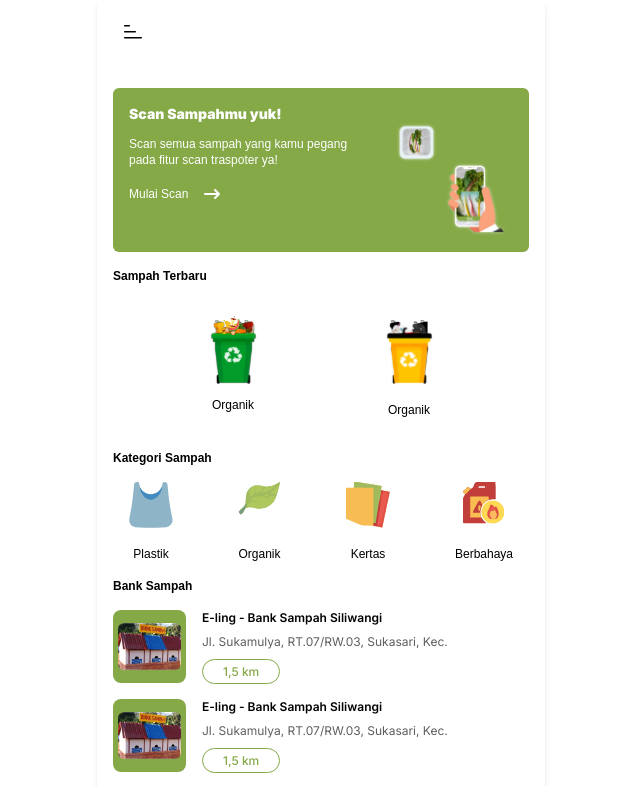
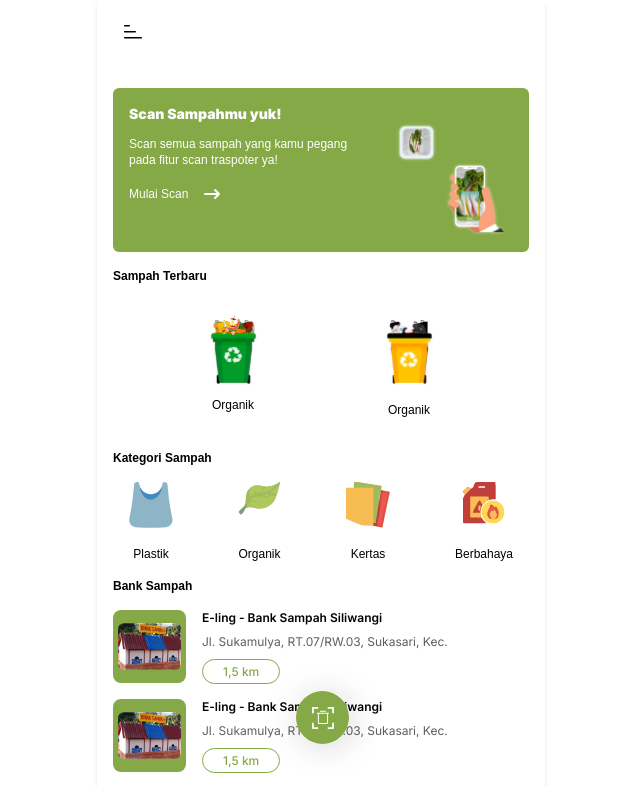
Before and after one commit to AnggraSP/Anggra-Projek-3, a Next.js app: page / in a window 1280 px wide. Shown: the top 786 px of the page, without its empty margins (319-959 px from the left). Built offline with nearby package versions, Linux system fonts and the light colour scheme.

Commit message:
feat: floating button for scan in home

```diff
--- /dev/null
+++ b/app/components/elements/ScanFloating.jsx
@@ -0,0 +1,51 @@
+export default function element(props) {
+  return (
+    <svg
+      width={112}
+      height={120}
+      viewBox="0 0 112 120"
+      fill="none"
+      xmlns="http://www.w3.org/2000/svg"
+      {...props}
+    >
+      <g filter="url(#filter0_d_121_1469)">
+        <circle cx={57.5} cy={57.5} r={26.5} fill="#86A948" />
+        <path
+          d="M69 47.917V52.5a.917.917 0 01-1.833 0v-3.667H63.5a.916.916 0 110-1.833h4.583a.917.917 0 01.917.917zm-16.5 19.25h-3.667V63.5a.916.916 0 10-1.833 0v4.583a.917.917 0 00.917.917H52.5a.917.917 0 000-1.833zm15.583-4.584a.917.917 0 00-.916.917v3.667H63.5a.916.916 0 100 1.833h4.583a.917.917 0 00.917-.917V63.5a.917.917 0 00-.917-.917zm-20.166-9.166a.917.917 0 00.916-.917v-3.667H52.5a.916.916 0 100-1.833h-4.583a.917.917 0 00-.917.917V52.5a.917.917 0 00.917.917zM63.571 52.775h-11.2a.51.51 0 100 1.018h.509v9.164a1.018 1.018 0 001.018 1.018h8.146a1.018 1.018 0 001.018-1.018v-9.164h.509a.51.51 0 000-1.018zm-1.527 10.182h-8.146v-9.164h8.146v9.164zm-7.128-11.71a.509.509 0 01.51-.508h5.09a.51.51 0 110 1.018h-5.09a.51.51 0 01-.51-.51z"
+          fill="#FEFEFE"
+        />
+      </g>
+      <defs>
+        <filter
+          id="filter0_d_121_1469"
+          x={0.525001}
+          y={0.525001}
+          width={119.25}
+          height={119.25}
+        filterUnits="userSpaceOnUse"
+          colorInterpolationFilters="sRGB"
+        >
+          <feFlood floodOpacity={0} result="BackgroundImageFix" />
+          <feColorMatrix
+            in="SourceAlpha"
+            values="0 0 0 0 0 0 0 0 0 0 0 0 0 0 0 0 0 0 127 0"
+            result="hardAlpha"
+          />
+          <feOffset dx={2.65} dy={2.65} />
+          <feGaussianBlur stdDeviation={16.5625} />
+          <feComposite in2="hardAlpha" operator="out" />
+          <feColorMatrix values="0 0 0 0 0 0 0 0 0 0 0 0 0 0 0 0 0 0 0.15 0" />
+          <feBlend
+            in2="BackgroundImageFix"
+            result="effect1_dropShadow_121_1469"
+          />
+          <feBlend
+            in="SourceGraphic"
+            in2="effect1_dropShadow_121_1469"
+            result="shape"
+          />
+        </filter>
+      </defs>
+    </svg>
+  );
+}
--- a/app/hasil-scan/page.tsx
+++ b/app/hasil-scan/page.tsx
@@ -6,6 +6,7 @@ import TempatSampah from "../components/elements/TempatSampah";
 import SampahOrganik from "../components/elements/SampahOrganik";
 import ScanLagi from "../components/elements/ScanLagi";
 import SampahAnorganik from "../components/elements/SampahAnorganik";
+import Link from "next/link";
 
 
 export default function HasilScan() {
@@ -57,9 +58,11 @@ export default function HasilScan() {
           {prediction == "Organik" ? <SampahOrganik /> : <SampahAnorganik />}
         </div>
       </div>
-      <div className="fixed bottom-10">
-        <ScanLagi onClick={() => router.push("/scan-sampah")} />
-      </div>
+      <Link
+        href={"/scan-sampah"}
+        className="fixed bottom-10">
+        <ScanLagi />
+      </Link>
     </div>
   );
 }
--- a/app/layout.tsx
+++ b/app/layout.tsx
@@ -8,8 +8,8 @@ import { title } from "process";
 const inter = Inter({ subsets: ["latin"] });
 
 export const metadata: Metadata = {
-  title: "Create Flowbite React",
-  description: "Generated by create flowbite react",
+  title: "Trashpotter",
+  description: "Pilah sampah dengan mudah",
 };
 
 export default function RootLayout({
@@ -28,13 +28,11 @@ export default function RootLayout({
         <main className="m-auto flex min-h-dvh max-w-md flex-col items-start justify-start gap-2 shadow-md">
           <header className="relative flex h-16 w-full items-center justify-between bg-white px-4">
             <Sidebar />
-            <h1 className="font-poppins flex-grow text-center font-semibold">
+            <h1 className="grow text-center font-poppins font-semibold">
               {title}
             </h1>
           </header>
-          <section className="flex w-full flex-col p-4">
-            {children}
-          </section>
+          <section className="flex w-full flex-col p-4">{children}</section>
         </main>
       </body>
     </html>
--- a/app/page.tsx
+++ b/app/page.tsx
@@ -9,6 +9,7 @@ import Organik from "./components/elements/Organik";
 import Kertas from "./components/elements/Kertas";
 import Berbahaya from "./components/elements/Berbahaya.jsx";
 import BankSampah from "./components/components/BankSampah";
+import ScanFloating from "./components/elements/ScanFloating";
 import Link from "next/link";
 
 export default function Home() {
@@ -28,7 +29,7 @@ export default function Home() {
           >
             <span>Mulai Scan</span>
             <svg
-              className="h-6 w-6 text-putih"
+              className="size-6 text-putih"
               aria-hidden="true"
               xmlns="http://www.w3.org/2000/svg"
               width="24"
@@ -57,8 +58,8 @@ export default function Home() {
       <div className="">
         <Title text="Sampah Terbaru" />
         <div className="flex justify-around p-8">
-            <SampahOrganik />
-            <SampahAnorganik />
+          <SampahOrganik />
+          <SampahAnorganik />
         </div>
       </div>
 
@@ -81,6 +82,12 @@ export default function Home() {
           <BankSampah />
         </div>
       </div>
+      <Link
+        href={"/scan-sampah"}
+        className="fixed bottom-5 left-1/2 -translate-x-1/2"
+      >
+        <ScanFloating />
+      </Link>
     </>
   );
 }
```
Also changed, not shown: 1 other file (tests, documents, lock files or other folders).
